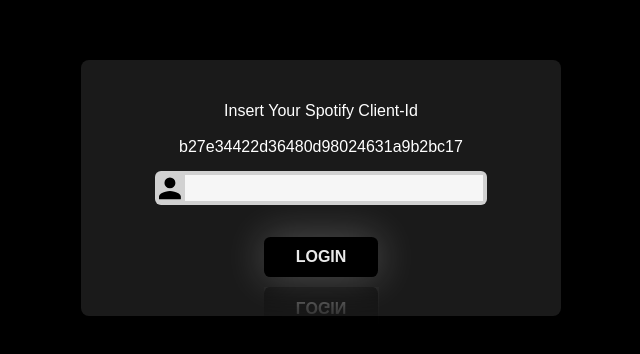
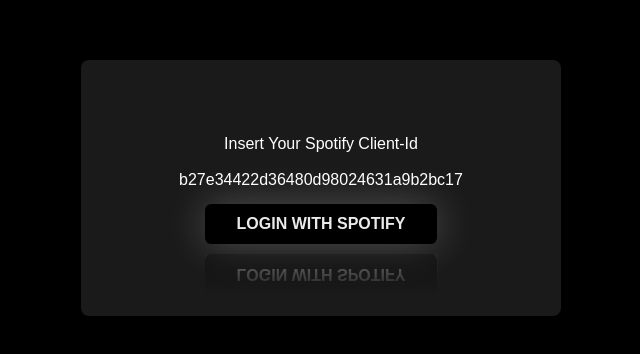
Before and after one commit to Slimslamen/Chupify, a Next.js app: page / in a window 1280 px wide. Shown: the part 160-514 px from the top of the page, without its empty margins (319-959 px from the left). Built offline with nearby package versions, Linux system fonts and the light colour scheme; no server answers.

Commit message:
added NextAuth package

```diff
--- a/app/Token.tsx
+++ b/app/Token.tsx
@@ -1,8 +1,8 @@
 
 export async function Token() {
 
-  const clientId: string | undefined = process.env.NEXT_PUBLIC_CLIENT_ID;
-   const clientSecret:string | undefined = process.env.NEXT_PUBLIC_CLIENT_SECRET;
+  const clientId = process.env.NEXT_PUBLIC_CLIENT_ID as string;
+   const clientSecret = process.env.NEXT_PUBLIC_CLIENT_SECRET as string;
 
     const response = await fetch('https://accounts.spotify.com/api/token', {
         method: "POST",
--- /dev/null
+++ b/app/api/auth/[...nextauth].ts
@@ -0,0 +1,15 @@
+import NextAuth from "next-auth"
+import SpotifyProvider from "next-auth/providers/spotify";
+
+
+export const authOptions = {
+  // Configure one or more authentication providers
+  providers: [
+    SpotifyProvider({
+      clientId: process.env.NEXT_PUBLIC_CLIENT_ID as string,
+      clientSecret: process.env.NEXT_PUBLIC_CLIENT_SECRET as string
+    })
+  ]
+}
+
+export default NextAuth(authOptions)
--- a/app/login/LoginComponent.tsx
+++ b/app/login/LoginComponent.tsx
@@ -1,12 +1,11 @@
 "use client";
 
-import Link from "next/link";
 import { Token } from "../Token";
 import { useEffect } from "react";
 import { useRouter } from "next/navigation";
 
 export default function LoginComponent() {
-  const clientId: string | undefined = process.env.NEXT_PUBLIC_CLIENT_ID;
+  const clientId = process.env.NEXT_PUBLIC_CLIENT_ID as string;
 
   const router = useRouter();
 
@@ -48,17 +47,8 @@ export default function LoginComponent() {
         className="w-full flex flex-col items-center justify-center space-y-8"
         onSubmit={(e) => NavigateToSpotifyAuth(e)}
       >
-        <div className="w-[69%] flex flex-row gap-1 bg-white/80 rounded-md py-1 px-1">
-          <svg viewBox="0 0 344 384" height="26.72093023255814" width="24">
-            <path
-              d="M170.5 192q-35.5 0-60.5-25t-25-60.5T110 46t60.5-25T231 46t25 60.5t-25 60.5t-60.5 25zm0 43q31.5 0 69.5 9t69.5 29.5T341 320v43H0v-43q0-26 31.5-46.5T101 244t69.5-9z"
-              fill="#000000"
-            ></path>
-          </svg>
-          <input id="" name="" type="text" className="w-full text-black bg-inherit focus:outline-none pl-1" />
-        </div>
         <button type="submit" className="btn">
-          Login
+          Login with Spotify
         </button>
       </form>
     </div>
--- a/package.json
+++ b/package.json
@@ -11,6 +11,7 @@
   "dependencies": {
     "express": "^4.21.2",
     "next": "15.0.4",
+    "next-auth": "^4.24.11",
     "react": "^19.0.0",
     "react-dom": "^19.0.0",
     "react-loading-skeleton": "^3.5.0"
```
Also changed, not shown: 1 other file (tests, documents, lock files or other folders).
